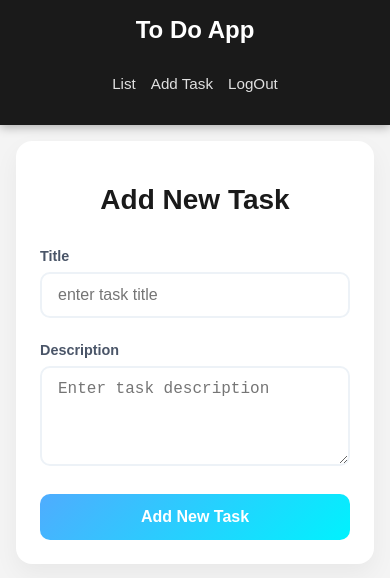
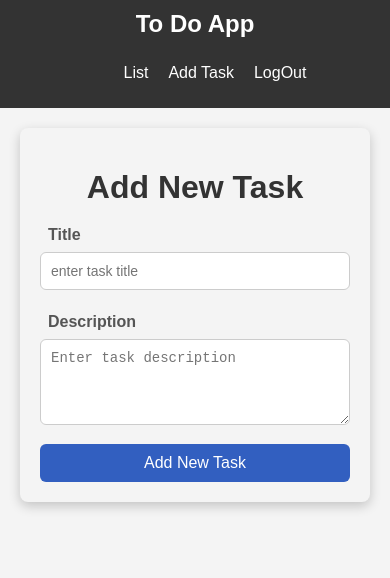
Before and after one commit to amit20055/MERN-Project, a React app in the folder frontend/: page /add in a window 390 px wide. Shown: the top 578 px of the page. Built offline with nearby package versions, Linux system fonts and the light colour scheme; sample sign-in values are in the browser's storage; the HTML template or start-up script is replaced by a standard one.

Commit message:
Revert to original design and add horizontal scroll for mobile responsiveness

```diff
--- a/frontend/src/style/addtask.css
+++ b/frontend/src/style/addtask.css
@@ -1,66 +1,50 @@
-.container {
-  max-width: 450px;
-  margin: 3rem auto;
-  padding: 2.5rem;
-  background-color: white;
-  border-radius: 16px;
-  box-shadow: 0 10px 25px rgba(0,0,0,0.05);
+.container{
+    max-width: 400px;
+    margin:50px auto;
+    padding: 30px;
+    background-color: #f4f4f4;
+    border-radius: 8px;
+    box-shadow: 0px 4px  12px rgba(0,0,0,0.2);
 }
 
-h1 {
-  text-align: center;
-  margin-bottom: 2rem;
-  color: #1a1a1a;
-  font-weight: 800;
-  font-size: 1.75rem;
+label{
+    display: block;
+    margin: 8px;
+    font-weight: 600;
+    color:#555 ;
 }
 
-label {
-  display: block;
-  margin-bottom: 8px;
-  font-weight: 600;
-  color: #4a5568;
-  font-size: 0.9rem;
+h1{
+    text-align: center;
+    margin-bottom: 20px;
+    color:#333
 }
 
-input, textarea {
+input,textarea{
     width: 100%;
-  padding: 12px 16px;
-  margin-bottom: 1.5rem;
-  border: 2px solid #edf2f7;
-  border-radius: 10px;
-  font-size: 1rem;
+    padding: 10px;
+    margin-bottom: 15px;
+    border: 1px solid #ccc;
+    border-radius: 6px;
+    font-size: 14px;
     box-sizing: border-box;
-  transition: all 0.3s ease;
-  outline: none;
 }
 
-input:focus, textarea:focus {
-  border-color: #4facfe;
-  box-shadow: 0 0 0 4px rgba(79, 172, 254, 0.1);
-}
-
-.btn {
+.btn{
     width: 100%;
-  padding: 14px;
-  background: linear-gradient(135deg, #4facfe 0%, #00f2fe 100%);
+    padding: 10px;
+    background-color: #325fc0;
     color: white;
     border: none;
-  border-radius: 10px;
-  font-size: 1rem;
-  font-weight: 700;
+    border-radius: 6px;
+    font-size: 16px;
     cursor: pointer;
-  transition: transform 0.2s ease, box-shadow 0.2s ease;
-}
-
-.btn:hover {
-  transform: translateY(-1px);
-  box-shadow: 0 4px 12px rgba(79, 172, 254, 0.3);
 }
 
 @media (max-width: 500px) {
     .container {
-    margin: 1rem;
-    padding: 1.5rem;
+        margin: 20px;
+        padding: 20px;
+        max-width: 100%;
     }
 }
--- a/frontend/src/style/list.css
+++ b/frontend/src/style/list.css
@@ -1,108 +1,81 @@
-.List-container {
-  max-width: 1200px;
-  margin: 2rem auto;
-  padding: 0 20px;
+.task-list{
+    display: grid;
+    gap: 10px;
+    padding: 20px;
+    list-style: none;
+    margin: 20px;
+    grid-template-columns: 80px 50px 150px 1fr 180px; /* Adjusted slightly for better fit */
+    min-width: 800px; /* Ensures list doesn't get squeezed */
 }
 
-.List-container h1 {
-  text-align: center;
-  color: #333;
-  margin-bottom: 2rem;
+.List-container {
+    overflow-x: auto; /* Adds horizontal scroll on mobile */
+    margin-left: 20px;
+    margin-right: 20px;
 }
 
-.task-list {
-  display: grid;
-  gap: 15px;
-  list-style: none;
-  padding: 0;
-  grid-template-columns: 60px 50px 1.5fr 2.5fr 180px;
+.list-header{
+    font-weight: bold;
+    border: 1px solid #ccc;
+    border-radius: 5px;
+    padding: 10px;
+    background-color: #8991e9;
+    text-align: center;
 }
-
-.list-header {
-  font-weight: 700;
-  padding: 15px;
-  background-color: #4facfe;
-  color: white;
-  border-radius: 8px;
+.list-item{
+    padding: 10px;
+    border: 1px solid #ccc;
+    background-color: #8791b0;
+    border-radius: 5px;
     display: flex;
     align-items: center;
     justify-content: center;
-  text-transform: uppercase;
-  font-size: 0.8rem;
-  letter-spacing: 1px;
+    word-break: break-word;
 }
 
-.list-item {
-  padding: 15px;
-  background-color: white;
-  border: 1px solid #edf2f7;
-  border-radius: 12px;
-  display: flex;
-  align-items: center;
-  box-shadow: 0 4px 6px rgba(0,0,0,0.02);
-  transition: transform 0.2s ease;
+.delete-btn{
+    background-color: #ff4d4d;
+    color: white;
+    border: none;
+    padding: 6px;
+    border-radius: 5px;
+    cursor: pointer;
+    font-size: 14px;
+    width: 45%;
+}
+.delete-btn:hover{
+    background-color: #c32121;
 }
 
-.list-item:hover {
-  transform: translateY(-2px);
-  box-shadow: 0 6px 12px rgba(0,0,0,0.05);
+.update-btn{
+    background-color:green;
+    color: white;
+    border: none;
+    padding: 6px;
+    border-radius: 5px;
+    cursor: pointer;
+    margin-left: 10px;
+    padding-left: 15px;
+    padding-right: 15px;
+    font-size: 14px;
+    width: 45%;
+    text-decoration: none;
+    display: inline-block;
+    text-align: center;
+}
+.update-btn:hover{
+    background-color: #096a35;
+}
+.delete-multiple{
+    width: 100px;
+    margin-left: 40px;
+    margin-bottom: 10px;
 }
 
-.delete-btn {
-  background-color: #ff4757;
-  color: white;
-  border: none;
-  padding: 8px 12px;
-  border-radius: 6px;
-  cursor: pointer;
-  font-weight: 600;
-  font-size: 0.85rem;
-  transition: all 0.3s ease;
-}
-
-.update-btn {
-  background-color: #2ed573;
-  color: white;
-  border: none;
-  padding: 8px 12px;
-  border-radius: 6px;
-  cursor: pointer;
-  font-weight: 600;
-  font-size: 0.85rem;
-  text-decoration: none;
-  margin-left: 10px;
-  display: inline-block;
-  transition: all 0.3s ease;
-}
-
-.delete-multiple {
-  margin-bottom: 1.5rem;
-  padding: 10px 20px;
-}
-
-@media (max-width: 900px) {
+/* Mobile specific small adjustment */
+@media (max-width: 600px) {
     .task-list {
-    grid-template-columns: 1fr;
-    gap: 20px;
-  }
-
-  .list-header {
-    display: none; /* Hide headers on mobile */
-  }
-
-  .list-item {
-    flex-direction: column;
-    align-items: flex-start;
-    gap: 10px;
-    padding: 20px;
-    position: relative;
-  }
-
-  .list-item::before {
-    content: attr(data-label);
-    font-weight: bold;
-    color: #4facfe;
-    font-size: 0.7rem;
-    text-transform: uppercase;
+        margin: 10px 0;
+        padding: 10px;
     }
 }
--- a/frontend/src/style/navbar.css
+++ b/frontend/src/style/navbar.css
@@ -1,14 +1,10 @@
 .navbar {
-  background-color: #1a1a1a;
-  padding: 1rem 5%;
-  display: flex;
+  background-color: #333;
+  padding: 10px 20px;
+  display:flex;
   justify-content: space-between;
   align-items: center;
-  color: #fff;
-  box-shadow: 0 2px 10px rgba(0,0,0,0.3);
-  position: sticky;
-  top: 0;
-  z-index: 1000;
+  color:#fff;
 }
 
 .Logo {
@@ -20,32 +16,23 @@
 .nav-Links {
   list-style: none;
   display: flex;
-  gap: 25px;
-  align-items: center;
+  gap: 20px;
 }
 
 .nav-Links li a {
-  color: #e0e0e0;
+  color: white;
   text-decoration: none;
-  font-weight: 500;
-  font-size: 0.95rem;
-  transition: all 0.3s ease;
   cursor: pointer;
 }
 
 .nav-Links li a:hover {
-  color: #4facfe;
+  text-decoration: underline;
+  color: #ffffffc9;
 }
 
 @media (max-width: 600px) {
   .navbar {
     flex-direction: column;
-    gap: 15px;
-    padding: 1rem;
-    text-align: center;
-  }
-  .nav-Links {
-    gap: 15px;
-    padding: 0;
+    gap: 10px;
   }
 }
```
Lines whose indentation alone changed are shown as unchanged.
